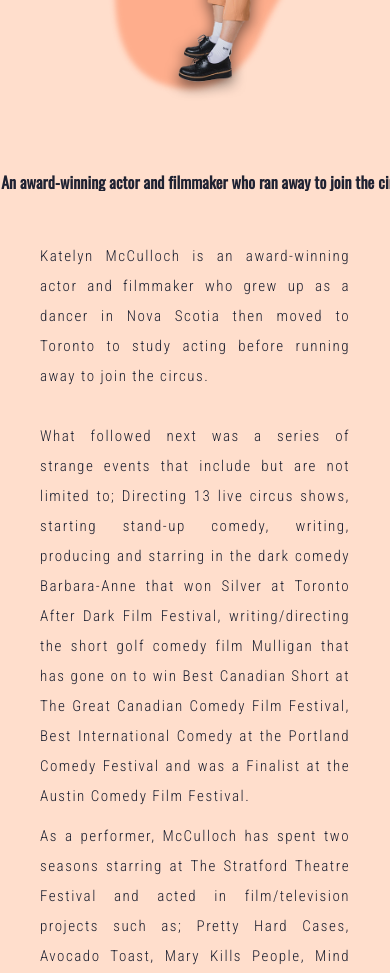
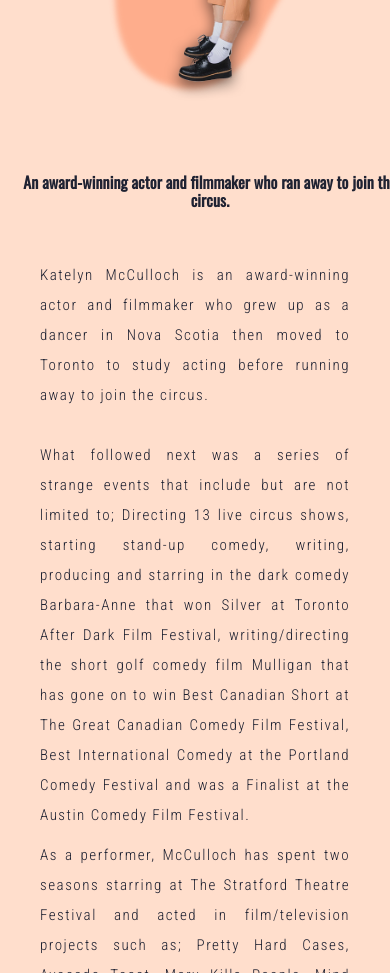
Before and after one commit to sweetrosiemae/katelynmfilm, a plain HTML site: page index.html in a window 390 px wide. Shown: the part 925-1898 px from the top of the page. Drawn offline with nearby package versions, Linux system fonts and the light colour scheme; a web font is replaced by a local one.

Commit message:
typewriter

```diff
--- a/styles/styles.css
+++ b/styles/styles.css
@@ -1468,6 +1468,18 @@ form button:focus {
   .appInfo p {
     text-align: left;
   }
+
+  .introSection .typeWriterContainer {
+    width: 98%;
+  }
+
+  .introSection .typeWriterContainer .typing {
+    animation: unset;
+    white-space: unset;
+    width: 95%;
+    border: 0;
+  }
+
 }
 
 
```
